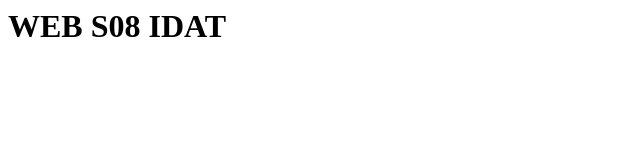
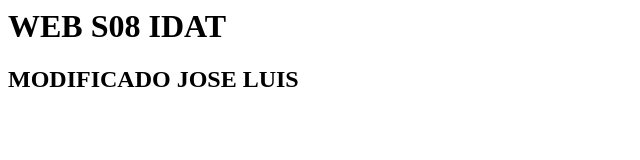
Before and after one commit to jlve78/WEBS08, a plain HTML site: page index.html in a window 1280 px wide. Shown: the whole page, without its empty margins (0-640 px from the left). Drawn offline with Linux system fonts and the light colour scheme.

Commit message:
Modificado Index
se coloco mi nombre

```diff
--- a/index.html
+++ b/index.html
@@ -1 +1,2 @@
 <h1> WEB S08 IDAT </h1>
+<h2> MODIFICADO JOSE LUIS </h2>
```
